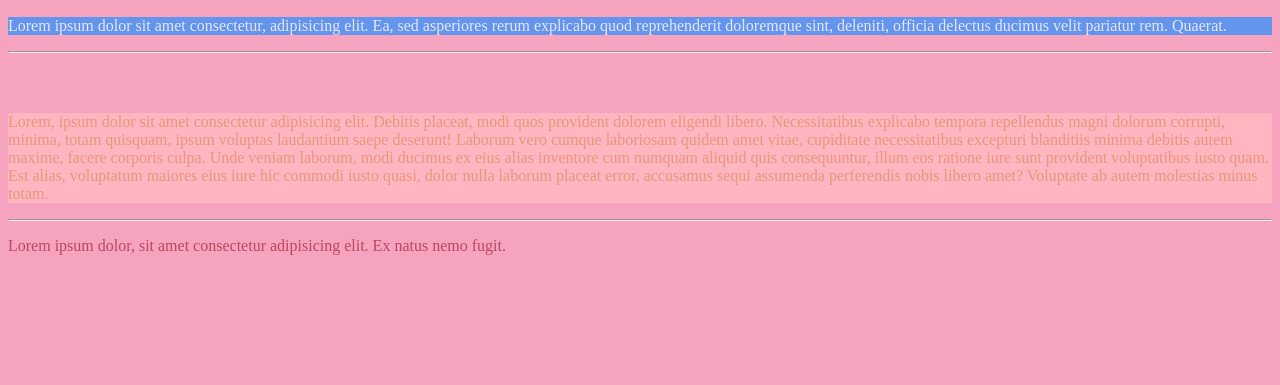
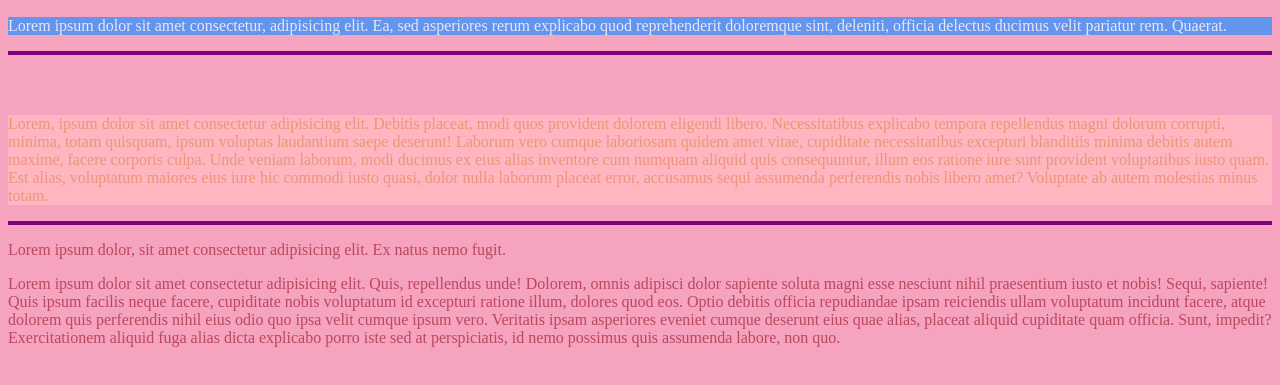
Before and after one commit to BellaHerrera/third-website, a plain HTML site: page index.html in a window 1280 px wide. Shown: the part 317-702 px from the top of the page. Drawn offline with Linux system fonts and the light colour scheme.

Commit message:
added more content

```diff
--- a/index.html
+++ b/index.html
@@ -17,7 +17,9 @@
         <br>
         <br>
         <p id="special2">Lorem, ipsum dolor sit amet consectetur adipisicing elit. Debitis placeat, modi quos provident dolorem eligendi libero. Necessitatibus explicabo tempora repellendus magni dolorum corrupti, minima, totam quisquam, ipsum voluptas laudantium saepe deserunt! Laborum vero cumque laboriosam quidem amet vitae, cupiditate necessitatibus excepturi blanditiis minima debitis autem maxime, facere corporis culpa. Unde veniam laborum, modi ducimus ex eius alias inventore cum numquam aliquid quis consequuntur, illum eos ratione iure sunt provident voluptatibus iusto quam. Est alias, voluptatum maiores eius iure hic commodi iusto quasi, dolor nulla laborum placeat error, accusamus sequi assumenda perferendis nobis libero amet? Voluptate ab autem molestias minus totam.</p>
-        <hr>
+        <hr id = #burger>
         <p id="special3">Lorem ipsum dolor, sit amet consectetur adipisicing elit. Ex natus nemo fugit.</p>
+        <p id="special4">Lorem ipsum dolor sit amet consectetur adipisicing elit. Quis, repellendus unde! Dolorem, omnis adipisci dolor sapiente soluta magni esse nesciunt nihil praesentium iusto et nobis! Sequi, sapiente! Quis ipsum facilis neque facere, cupiditate nobis voluptatum id excepturi ratione illum, dolores quod eos. Optio debitis officia repudiandae ipsam reiciendis ullam voluptatum incidunt facere, atque dolorem quis perferendis nihil eius odio quo ipsa velit cumque ipsum vero. Veritatis ipsam asperiores eveniet cumque deserunt eius quae alias, placeat aliquid cupiditate quam officia. Sunt, impedit? Exercitationem aliquid fuga alias dicta explicabo porro iste sed at perspiciatis, id nemo possimus quis assumenda labore, non quo.</p>
+
     </body>
 </html>
--- a/styles.css
+++ b/styles.css
@@ -24,5 +24,13 @@ img{
 
 #special2{
     color:darksalmon;
-    background-color:#FFB6C1 ;
+    background-color:#FFB6C1;
 }
+
+hr{
+    border: 2px solid purple;
+}
+
+#burger{
+    2px:color:lavender;
+}
```
